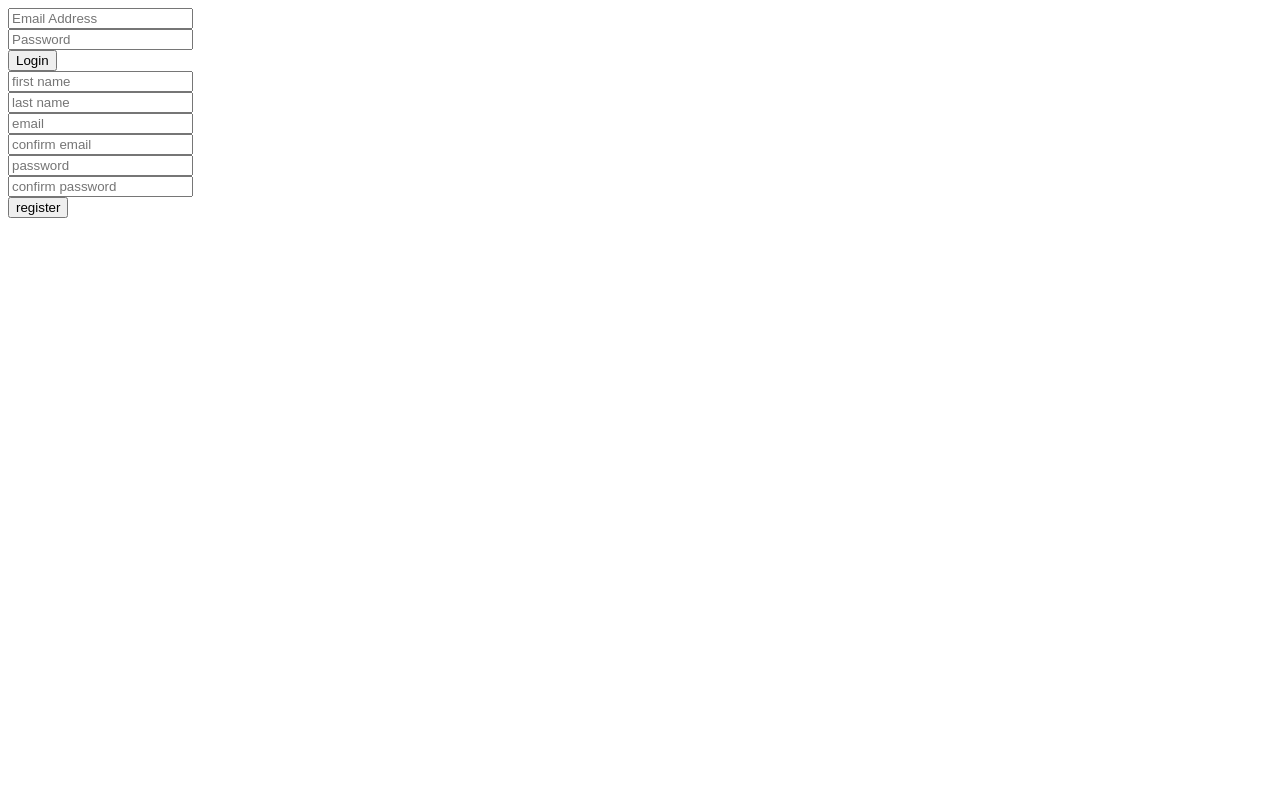
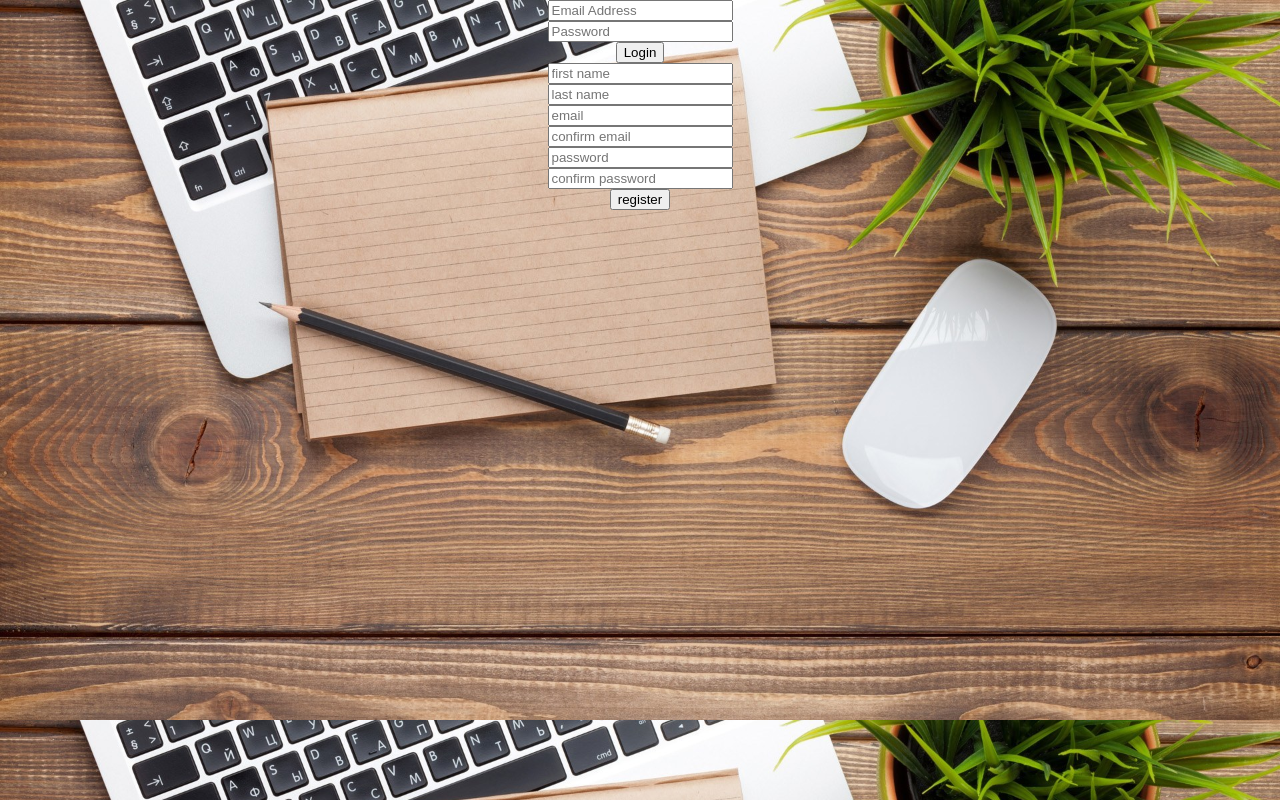
Before and after one commit to dankato/socialnetwork, a PHP site: page /register.php in a window 1280 px wide. Run offline with PHP 8.4, Linux system fonts and the light colour scheme.

Commit message:
starting to style register page

```diff
--- /dev/null
+++ b/assets/css/register_style.css
@@ -0,0 +1,14 @@
+form {
+  text-align: center;
+}
+body {
+  margin: 0;
+  padding: 0;
+}
+.wrapper {
+  background-image: url(../images/backgrounds/desktop.jpg);
+  background-size: 100%;
+  height: 100vh;
+  width: 100%;
+  min-width: 950px;
+}
--- a/register.php
+++ b/register.php
@@ -9,8 +9,10 @@
   <head>
     <meta charset="utf-8">
     <title>Register</title>
+    <link rel="stylesheet" href="assets/css/register_style.css">
   </head>
   <body>
+    <div class="wrapper">
 
       <form action="register.php" method="post">
         <input type="email" name="log_email" placeholder="Email Address" value="<?php
@@ -78,5 +80,6 @@
 
 
       </form>
+    </div>
   </body>
 </html>
```
Also changed, not shown: assets/images/backgrounds/._desktop.jpg (added), assets/images/backgrounds/desktop.jpg (added). Lines whose indentation alone changed are shown as unchanged.
